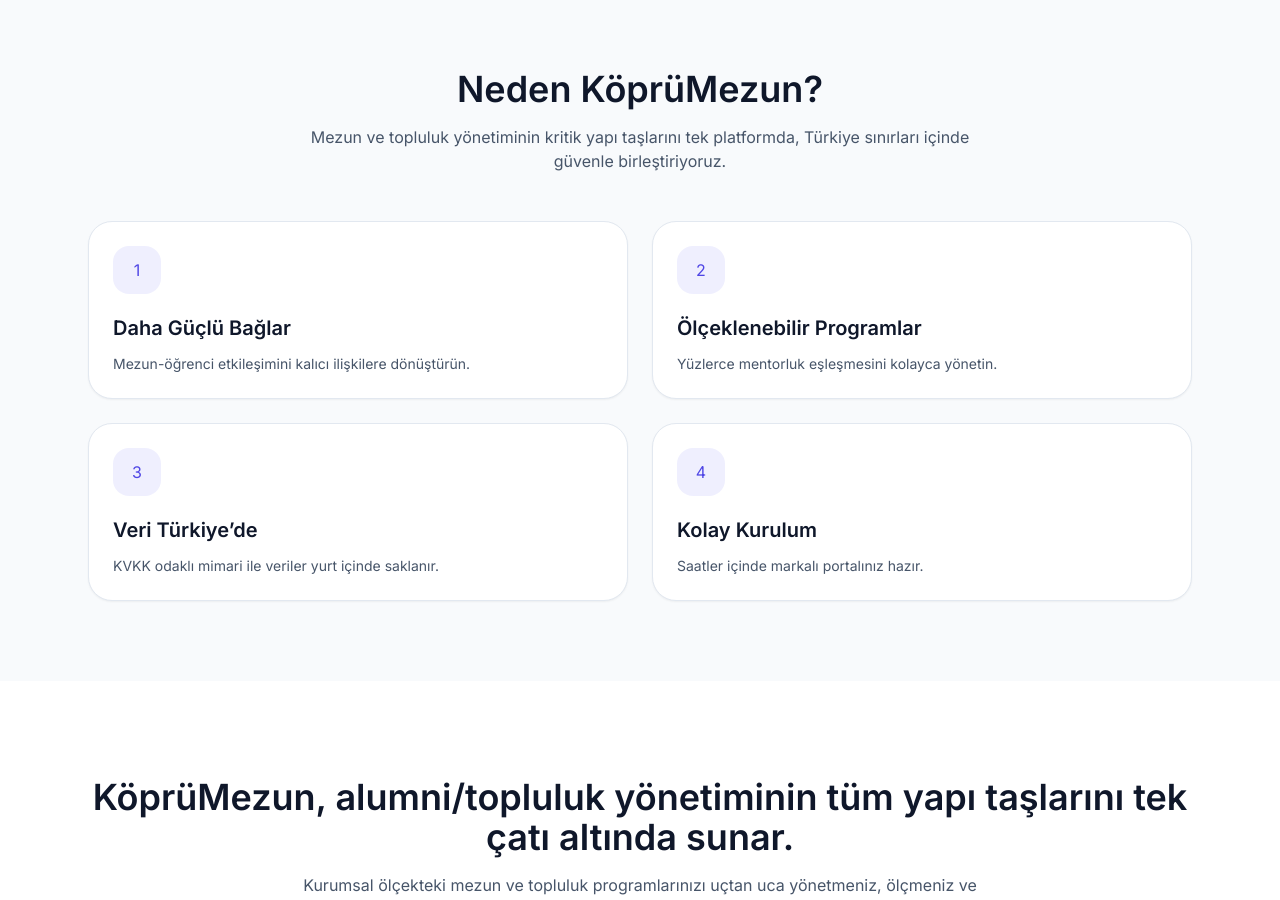
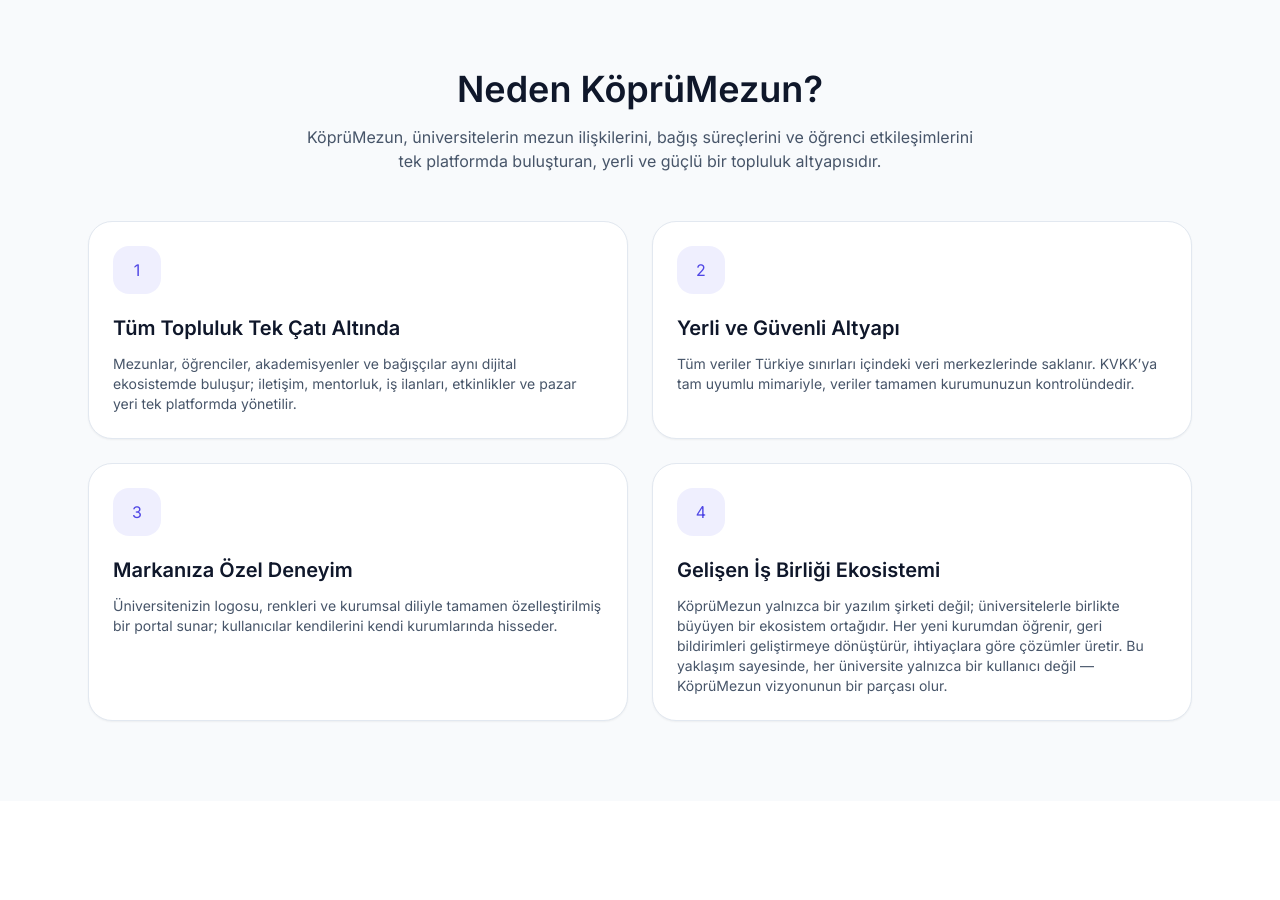
Before and after one commit to ygthns/KopruMezun, a React (Vite) app: page / in a window 1280 px wide. Shown: the part 1160-2060 px from the top of the page. Built offline with nearby package versions, Linux system fonts and the light colour scheme.

Commit message:
Update content

```diff
--- a/src/components/WhySection.jsx
+++ b/src/components/WhySection.jsx
@@ -5,22 +5,56 @@ import { useFadeInUp, useHoverLift } from '../hooks/useMotionPreferences';
 const COPY = {
   tr: {
   title: 'Neden KöprüMezun?',
-    description: 'Mezun ve topluluk yönetiminin kritik yapı taşlarını tek platformda, Türkiye sınırları içinde güvenle birleştiriyoruz.',
+  description:
+    'KöprüMezun, üniversitelerin mezun ilişkilerini, bağış süreçlerini ve öğrenci etkileşimlerini tek platformda buluşturan, yerli ve güçlü bir topluluk altyapısıdır.',
   values: [
-      { title: 'Daha Güçlü Bağlar', description: 'Mezun-öğrenci etkileşimini kalıcı ilişkilere dönüştürün.' },
-      { title: 'Ölçeklenebilir Programlar', description: 'Yüzlerce mentorluk eşleşmesini kolayca yönetin.' },
-      { title: 'Veri Türkiye’de', description: 'KVKK odaklı mimari ile veriler yurt içinde saklanır.' },
-      { title: 'Kolay Kurulum', description: 'Saatler içinde markalı portalınız hazır.' },
+    {
+      title: 'Tüm Topluluk Tek Çatı Altında',
+      description:
+        'Mezunlar, öğrenciler, akademisyenler ve bağışçılar aynı dijital ekosistemde buluşur; iletişim, mentorluk, iş ilanları, etkinlikler ve pazar yeri tek platformda yönetilir.',
+    },
+    {
+      title: 'Yerli ve Güvenli Altyapı',
+      description:
+        'Tüm veriler Türkiye sınırları içindeki veri merkezlerinde saklanır. KVKK’ya tam uyumlu mimariyle, veriler tamamen kurumunuzun kontrolündedir.',
+    },
+    {
+      title: 'Markanıza Özel Deneyim',
+      description:
+        'Üniversitenizin logosu, renkleri ve kurumsal diliyle tamamen özelleştirilmiş bir portal sunar; kullanıcılar kendilerini kendi kurumlarında hisseder.',
+    },
+    {
+      title: 'Gelişen İş Birliği Ekosistemi',
+      description:
+        'KöprüMezun yalnızca bir yazılım şirketi değil; üniversitelerle birlikte büyüyen bir ekosistem ortağıdır. Her yeni kurumdan öğrenir, geri bildirimleri geliştirmeye dönüştürür, ihtiyaçlara göre çözümler üretir. Bu yaklaşım sayesinde, her üniversite yalnızca bir kullanıcı değil — KöprüMezun vizyonunun bir parçası olur.',
+    },
   ],
   },
 en: {
   title: 'Why KöprüMezun?',
-    description: 'We unite the critical building blocks of alumni and community management on one secure platform within Turkey’s borders.',
+  description:
+    'KöprüMezun is a unified digital ecosystem that empowers universities to strengthen alumni relations, manage donations, and connect students and graduates — all on a secure, locally hosted platform.',
   values: [
-      { title: 'Stronger Connections', description: 'Turn alumni-student engagement into lasting relationships.' },
-      { title: 'Scalable Programs', description: 'Easily manage hundreds of mentorship matches.' },
-      { title: 'Data in Turkey', description: 'Data is hosted domestically with a KVKK-first architecture.' },
-      { title: 'Rapid Launch', description: 'Deploy your branded portal in just a few hours.' },
+    {
+      title: 'One Platform for the Entire Community',
+      description:
+        'Alumni, students, faculty, and donors come together in one digital ecosystem — communication, mentorship, job postings, events, and marketplace activities are managed on a single platform.',
+    },
+    {
+      title: 'Local and Secure Infrastructure',
+      description:
+        'All data is stored within Turkey’s borders in KVKK-compliant data centers, ensuring your institution retains full ownership and control of its information.',
+    },
+    {
+      title: 'Branded and Personalized Experience',
+      description:
+        'Provide a fully customized portal that reflects your university’s logo, colors, and communication style — creating a sense of belonging for every user.',
+    },
+    {
+      title: 'A Growing Collaboration Ecosystem',
+      description:
+        'KöprüMezun is more than a software provider — it is a long-term ecosystem partner that grows with universities. We learn from every institution, transform feedback into innovation, and build tailored solutions together. Every university becomes not just a user, but a part of the KöprüMezun vision.',
+    },
   ],
 },
 };
```
Lines whose indentation alone changed are shown as unchanged.
